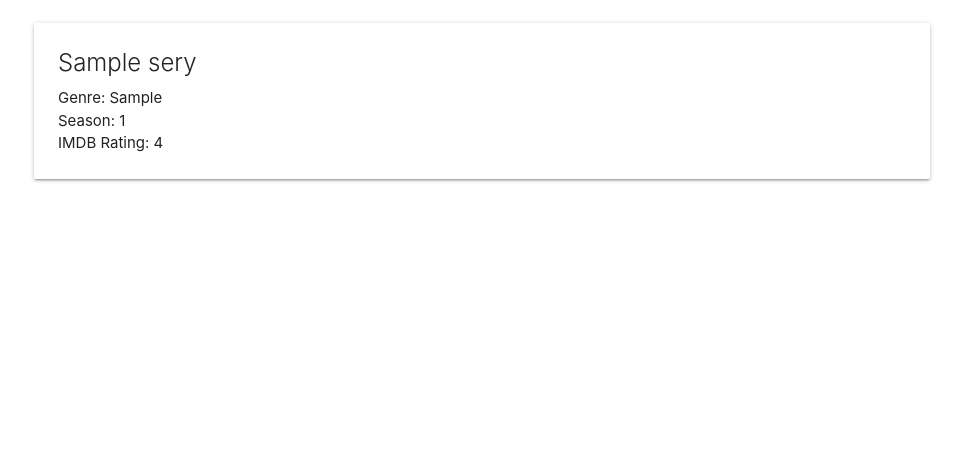
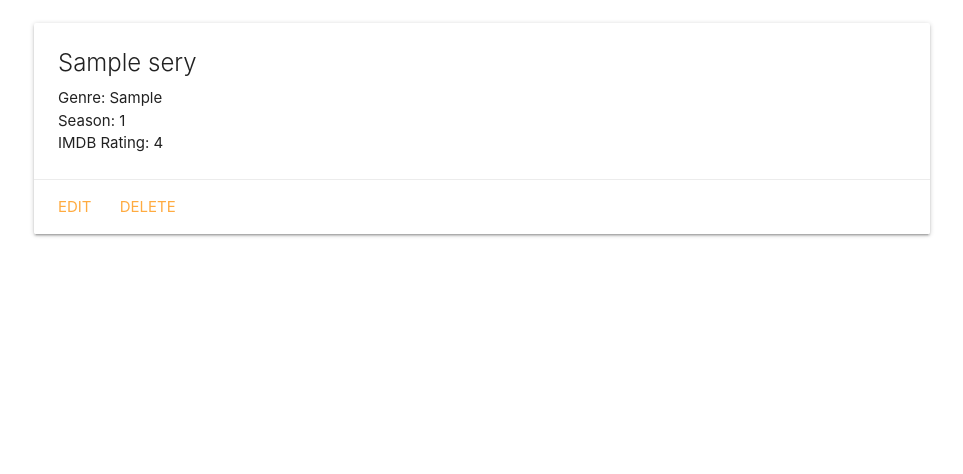
Before and after one commit to ellen3128/Series-collector, a Django app: page /series/1 in a window 1280 px wide. Shown: the part 177-651 px from the top of the page, without its empty margins (158-1121 px from the left). Run offline with Django 4.2, Linux system fonts and the light colour scheme; tables that the repository leaves empty hold one stand-in row (values such as "Sample post").

Commit message:
updates edit and delete functionality on each series details

```diff
--- a/seriescollector/main_app/models.py
+++ b/seriescollector/main_app/models.py
@@ -1,4 +1,5 @@
 from django.db import models
+from django.urls import reverse
 
 # Create your models here.
 class Series(models.Model):
@@ -13,4 +14,7 @@ class Series(models.Model):
 #   {'title': 'Inventing Anna', 'seasons': 1, 'genre': 'Drama', 'rating': 6.8 },
 
 def __str__(self):
-    return self.name
+    return f'{self.name} ({self.id})'
+
+def get_absolute_url(self):
+    return reverse('detail', kwargs={'series_id': self.id})
--- a/seriescollector/main_app/templates/series/detail.html
+++ b/seriescollector/main_app/templates/series/detail.html
@@ -9,6 +9,10 @@
     <p>Season: {{ series.seasons }}</p>
     <p>IMDB Rating: {{ series.rating }}</p>
   </div>
+  <div class="card-action">
+    <a href="{% url 'series_update' series.id %}">Edit</a>
+    <a href="{% url 'series_delete' series.id %}">Delete</a>
+  </div>
 </div>
 
 {% endblock %}
--- a/seriescollector/main_app/urls.py
+++ b/seriescollector/main_app/urls.py
@@ -7,4 +7,6 @@ urlpatterns = [
     path('series/', views.series_index, name='index'),
     path('series/<int:series_id>', views.series_detail, name='detail'),
     path('series/create/', views.SeriesCreate.as_view(), name='series_create'),
+    path('series/<int:pk>/update/', views.SeriesUpdate.as_view(), name='series_update'),
+    path('series/<int:pk>/delete/', views.SeriesDelete.as_view(), name='series_delete'),
 ]
--- a/seriescollector/main_app/views.py
+++ b/seriescollector/main_app/views.py
@@ -1,6 +1,7 @@
 from django.shortcuts import render
-from django.views.generic.edit import CreateView
+from django.views.generic.edit import CreateView, UpdateView, DeleteView
 from .models import Series
+
 
 # series = [
 #   {'title': 'You', 'seasons': 4, 'genre': 'Thriller', 'rating': 7.7 },
@@ -34,3 +35,16 @@ def series_detail(request, series_id):
 class SeriesCreate(CreateView):
   model = Series
   fields = '__all__'
+  # Special string pattern Django will use
+  success_url = '/series/{series_id}' # <--- must specify an exact ID
+  # Or..more fitting... you want to just redirect to the index page
+  # success_url = '/series'
+
+class SeriesUpdate(UpdateView):
+  model = Series
+  # Let's disallow the renaming of a cat by excluding the name field!
+  fields = ['seasons', 'genre', 'rating']
+
+class SeriesDelete(DeleteView):
+  model = Series
+  success_url = '/series'
```
